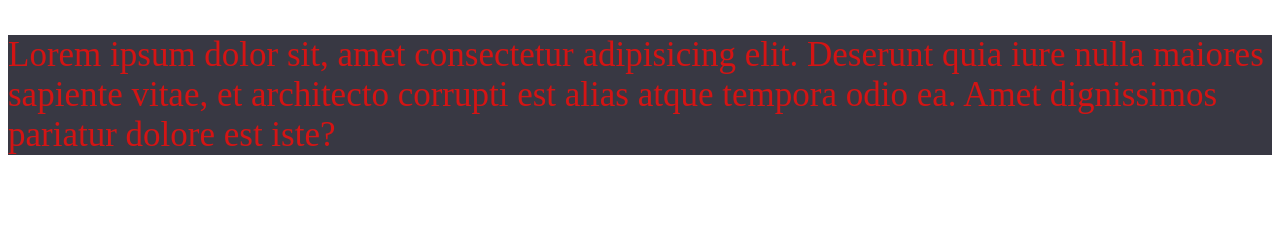
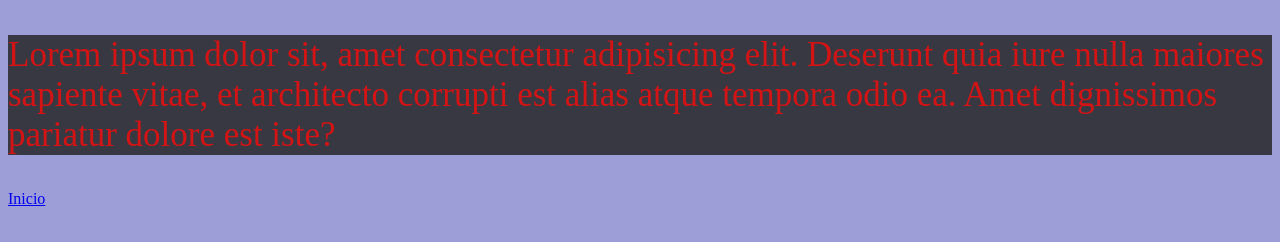
Before and after one commit to gonza1273/prueba, a plain HTML site: page pages/prueba.html in a window 1280 px wide. Drawn offline with Linux system fonts and the light colour scheme.

Commit message:
pagina prueba

```diff
--- a/css/main.css
+++ b/css/main.css
@@ -3,3 +3,6 @@ p{
     color: rgb(212, 20, 20);
     font-size: 35px;
 }
+body{
+    background-color: #5d5dc09a;
+}
--- a/pages/prueba.html
+++ b/pages/prueba.html
@@ -11,5 +11,6 @@
     <p>
         Lorem ipsum dolor sit, amet consectetur adipisicing elit. Deserunt quia iure nulla maiores sapiente vitae, et architecto corrupti est alias atque tempora odio ea. Amet dignissimos pariatur dolore est iste?
     </p>
+    <a href="../index.html">Inicio</a>
 </body>
 </html>
```
